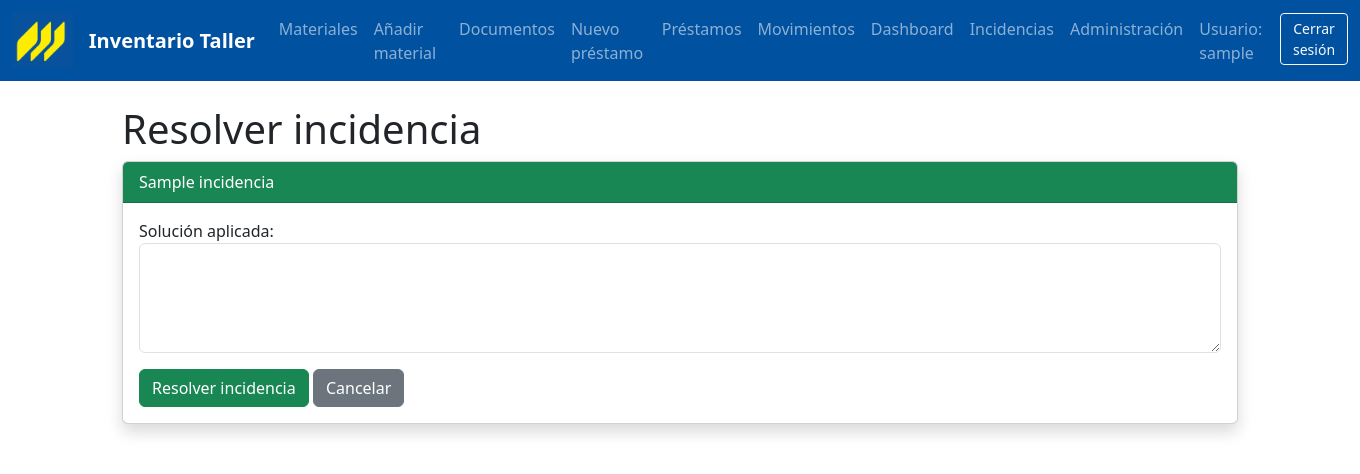
After one commit to josellagosta-collab/inventario_taller_sdd, a Django app: page /incidencias/1/resolver/ in a window 1360 px wide. The commit adds this page. Shown: the top 474 px of the page. Run offline with Django 5.2, Linux system fonts and the light colour scheme; a user stored in the database is signed in; tables that the repository leaves empty hold one stand-in row (values such as "Sample post").

Commit message:
feat: resolver incidencias desde la web

```diff
--- a/incidencias/forms.py
+++ b/incidencias/forms.py
@@ -32,3 +32,15 @@ class IncidenciaForm(forms.ModelForm):
                 )
             ):
                 campo.widget.attrs["class"] = "form-select"
+
+class ResolverIncidenciaForm(forms.Form):
+
+    solucion = forms.CharField(
+        label="Solución aplicada",
+        widget=forms.Textarea(
+            attrs={
+                "rows": 4,
+                "class": "form-control"
+            }
+        )
+    )
--- /dev/null
+++ b/incidencias/templates/incidencias/resolver_incidencia.html
@@ -0,0 +1,37 @@
+{% extends "base.html" %}
+
+{% block content %}
+
+<h1>Resolver incidencia</h1>
+
+<div class="card shadow">
+
+    <div class="card-header bg-success text-white">
+        {{ incidencia.titulo }}
+    </div>
+
+    <div class="card-body">
+
+        <form method="post">
+
+            {% csrf_token %}
+
+            {{ form.as_p }}
+
+            <button type="submit"
+                    class="btn btn-success">
+                Resolver incidencia
+            </button>
+
+            <a href="{% url 'incidencias:detalle_incidencia' incidencia.id %}"
+               class="btn btn-secondary">
+                Cancelar
+            </a>
+
+        </form>
+
+    </div>
+
+</div>
+
+{% endblock %}
--- a/incidencias/urls.py
+++ b/incidencias/urls.py
@@ -21,4 +21,10 @@ urlpatterns = [
     name="detalle_incidencia"
     ),
 
+    path(
+    "incidencias/<int:incidencia_id>/resolver/",
+    views.resolver_incidencia,
+    name="resolver_incidencia"
+    ),
+
 ]
--- a/incidencias/views.py
+++ b/incidencias/views.py
@@ -3,6 +3,8 @@ from django.contrib.auth.decorators import login_required
 from .models import Incidencia
 from inventario.models import Material, MovimientoInventario
 from .forms import IncidenciaForm
+from django.utils import timezone
+from .forms import ResolverIncidenciaForm
 
 
 @login_required
@@ -67,3 +69,56 @@ def detalle_incidencia(request, incidencia_id):
     return render(request, "incidencias/detalle_incidencia.html", {
         "incidencia": incidencia,
     })
+
+@login_required
+def resolver_incidencia(request, incidencia_id):
+
+    incidencia = get_object_or_404(
+        Incidencia,
+        id=incidencia_id
+    )
+
+    if request.method == "POST":
+
+        form = ResolverIncidenciaForm(request.POST)
+
+        if form.is_valid():
+
+            incidencia.solucion = form.cleaned_data["solucion"]
+
+            incidencia.estado = "cerrada"
+
+            incidencia.fecha_cierre = timezone.now()
+
+            incidencia.save()
+
+            material = incidencia.material
+
+            material.estado = "disponible"
+
+            material.save()
+
+            MovimientoInventario.objects.create(
+                material=material,
+                tipo="edicion",
+                usuario=request.user,
+                descripcion=f"Incidencia resuelta: {incidencia.titulo}"
+            )
+
+            return redirect(
+                "incidencias:detalle_incidencia",
+                incidencia.id
+            )
+
+    else:
+
+        form = ResolverIncidenciaForm()
+
+    return render(
+        request,
+        "incidencias/resolver_incidencia.html",
+        {
+            "incidencia": incidencia,
+            "form": form,
+        }
+    )
```
Also changed, not shown: incidencias/templates/incidencias/detalle_incidencia.html (+9 -0 lines).
